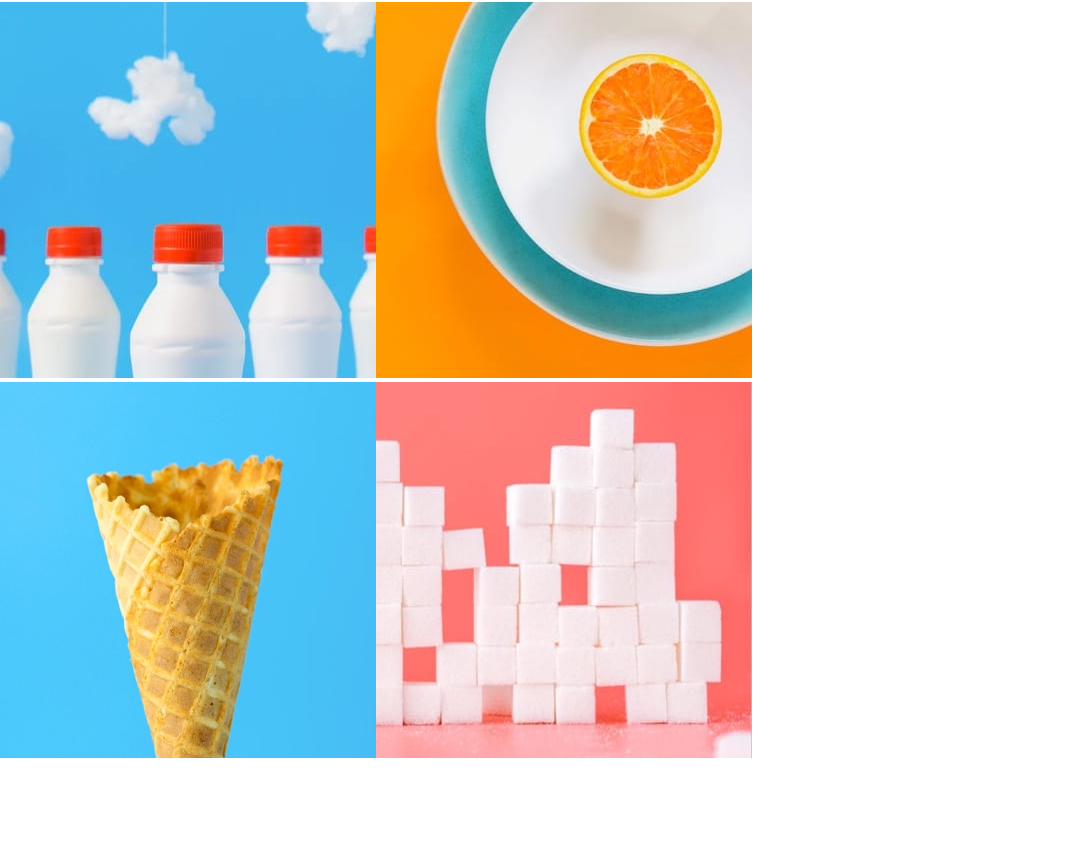
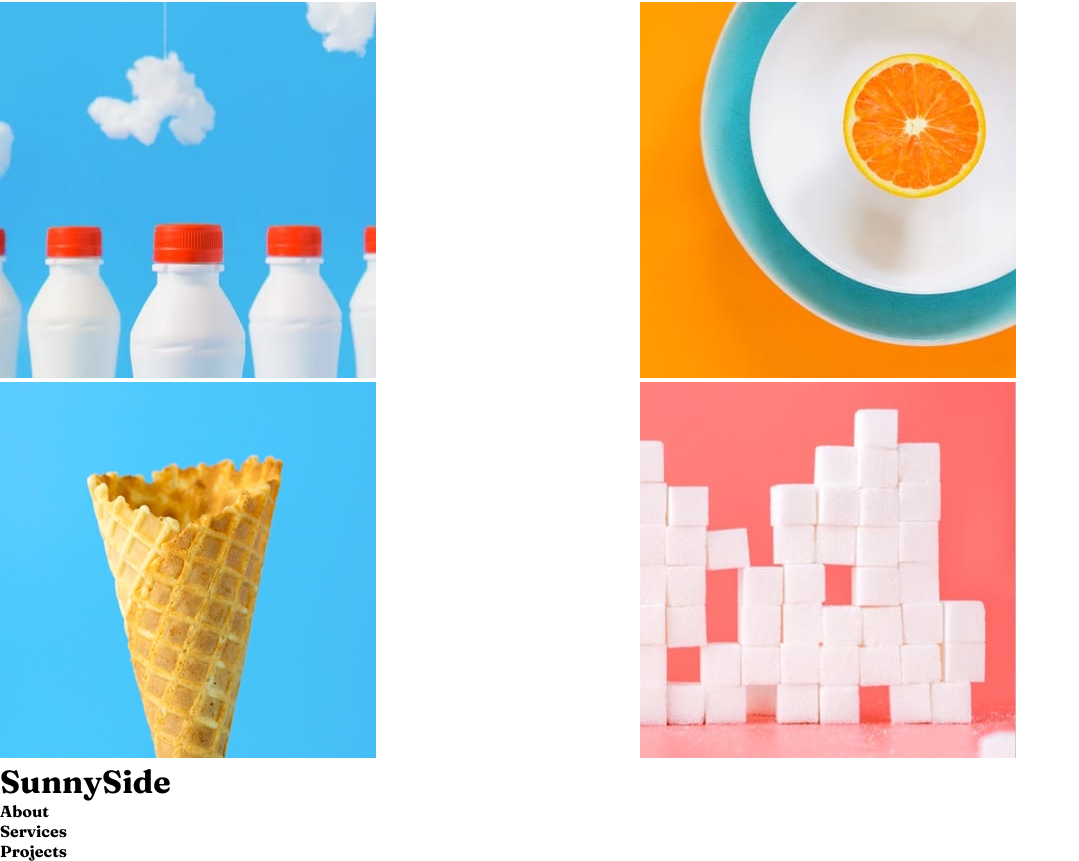
Before and after one commit to OscarAnillo/sunny-side-landing-fe, a Next.js app: page / in a window 1280 px wide. Shown: the part 5278-6139 px from the top of the page, without its empty margins (0-1079 px from the left). Before the commit the page ends 6040 px from the top, so only its background shows below. Built offline with nearby package versions, Linux system fonts and the light colour scheme.

Commit message:
add images component styles, add footer

```diff
--- /dev/null
+++ b/components/footer.js
@@ -0,0 +1,17 @@
+export default function Footer(){
+    return (
+        <footer>
+            <div>
+                <h1>SunnySide</h1>
+                <div>
+                    <p>About</p>
+                    <p>Services</p>
+                    <p>Projects</p>
+                </div>
+                <div>
+
+                </div>
+            </div>
+        </footer>
+    )
+}
--- a/components/images-component.js
+++ b/components/images-component.js
@@ -1,12 +1,12 @@
 export default function Images(){
     return (
-        <div>
+        <div className="images-row">
             <div>
                 <img src="/images/mobile/image-gallery-milkbottles.jpg" alt="" />
-                <img src="/images/mobile/image-gallery-orange.jpg" alt="" />
+                <img src="/images/mobile/image-gallery-cone.jpg" alt="" />
             </div>
             <div>
-                <img src="/images/mobile/image-gallery-cone.jpg" alt="" />
+                <img src="/images/mobile/image-gallery-orange.jpg" alt="" />
                 <img src="/images/mobile/image-gallery-sugar-cubes.jpg" alt="" />
             </div>
         </div>
--- a/pages/index.js
+++ b/pages/index.js
@@ -1,10 +1,11 @@
 import Head from 'next/head';
+import NavBar from '../components/navBar-component';
 import HeroComponent from '../components/hero-component';
-import Images from '../components/images-component';
-import NavBar from '../components/navBar-component';
+import Transform from '../components/transform';
 import Product from '../components/product';
 import Testimonials from '../components/testimonials';
-import Transform from '../components/transform';
+import Images from '../components/images-component';
+import Footer from '../components/footer';
 
 
 export default function Home() {
@@ -25,6 +26,7 @@ export default function Home() {
          <Testimonials />
          <Images />
       </main>
+        <Footer />
     </div>
   )
 }
--- a/styles/globals.css
+++ b/styles/globals.css
@@ -257,3 +257,11 @@ img {
   color: rgb(166, 165, 163);
   margin-bottom: 65px;
 }
+
+/* Images Component */
+.images-row {
+  display: flex;
+  align-items: center;
+  justify-content: space-between;
+  flex-direction: row;
+}
```
